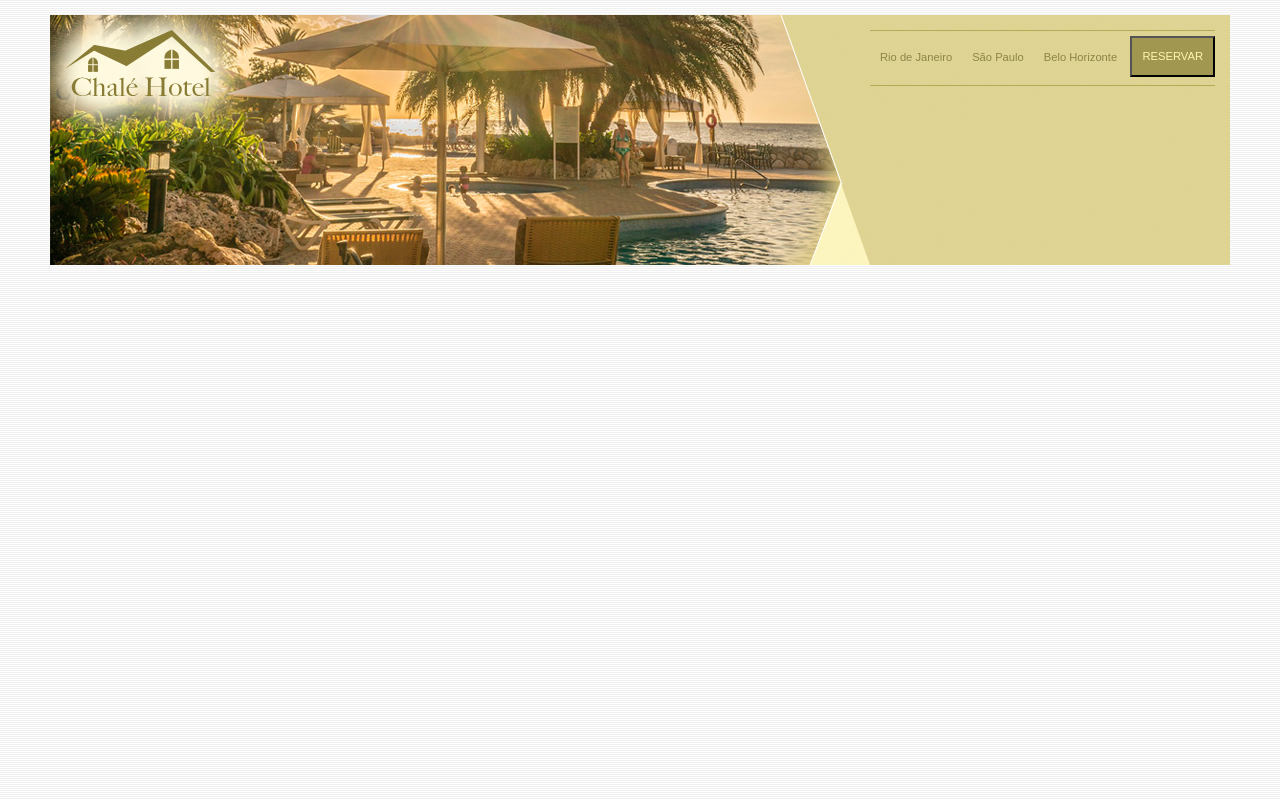
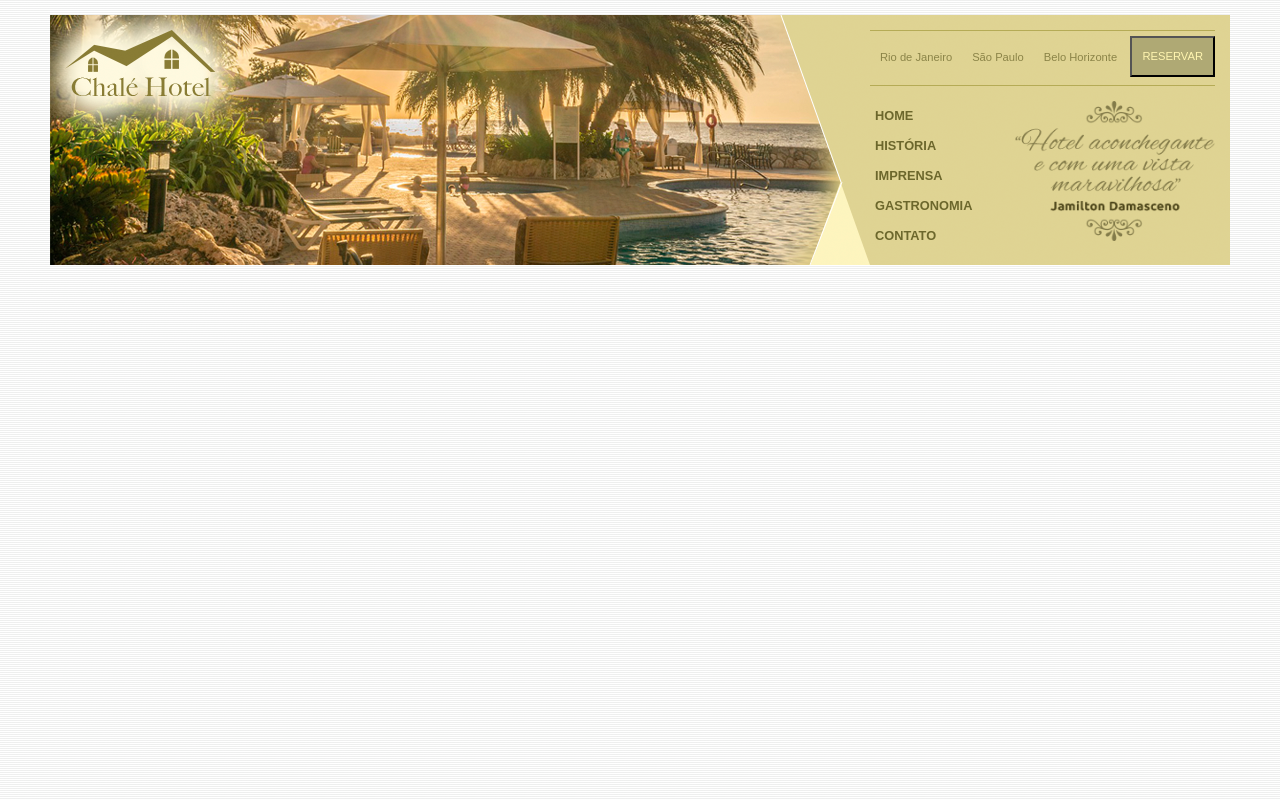
Before and after one commit to RodrigoPresida/Projeto-Chale, a plain HTML site: page index.html in a window 1280 px wide. Drawn offline with nearby package versions, Linux system fonts and the light colour scheme.

Commit message:
Passamos da metade

```diff
--- a/css/estilo.css
+++ b/css/estilo.css
@@ -84,10 +84,43 @@ z-index: 2;
         float: left;
     }
     .reservar {
-        background-color: #a29750;
+        background-color: #afa974;
         color: #fff5b0;
         padding: 10px;
         font-size: 1.0em;
         text-transform: uppercase;
                 float: right;
     }
+    /*Barra de navegação vertical*/
+
+    #menu {
+        margin-top: 15px;
+
+    }
+
+    ul {
+        list-style: none;
+    }
+
+    ul#navegacao {
+        float: left;
+    }
+    ul#navegacao a {
+        text-transform: uppercase;
+        font-size: 0.8em;
+        padding: 5px;
+        color: #6c672c;
+        line-height: 30px;
+        font-weight: bold;
+        }
+
+    ul#navegacao a:hover {
+        background-color: #fdf6be;
+    }
+
+    .depoimento {
+        width: 200px;
+        height: 140px;
+        float: right;
+
+    }
--- a/index.html
+++ b/index.html
@@ -30,6 +30,17 @@
             <div style="clear: both;"></div>
 
         </div>
+
+        <div id="menu">
+            <ul id="navegacao">
+                <li><a href="">Home</a></li>
+                <li><a href="">História</a></li>
+                <li><a href="">Imprensa</a></li>
+                <li><a href="">Gastronomia</a></li>
+                <li><a href="">Contato</a></li>
+            </ul>
+            <img class="depoimento" src="imagens/depoimento.png" alt="">
+        </div>
         </div>
 </div>
 </div><!--Fim do topo-->
```
Also changed, not shown: imagens/gastronomia.png (added).
